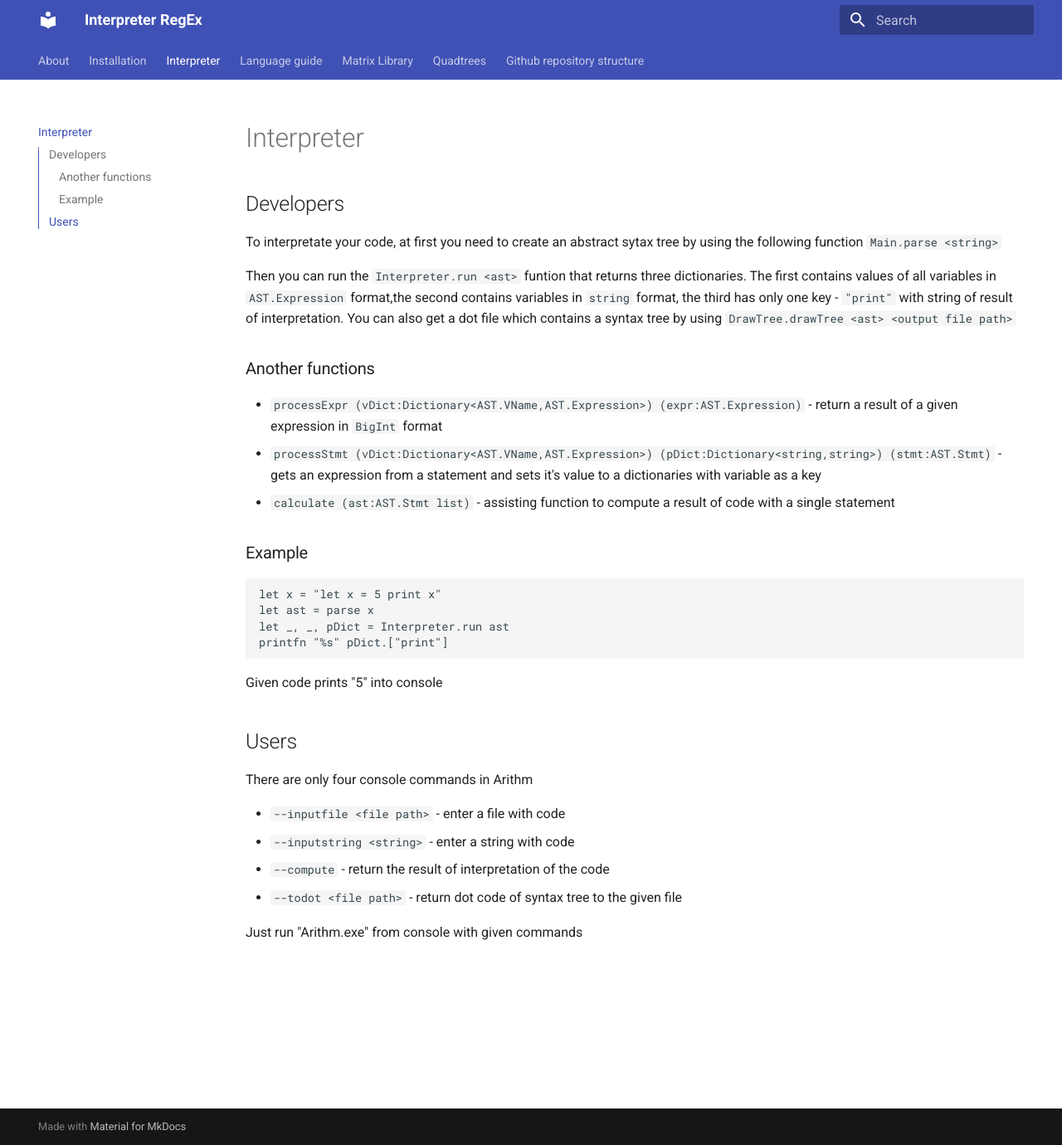
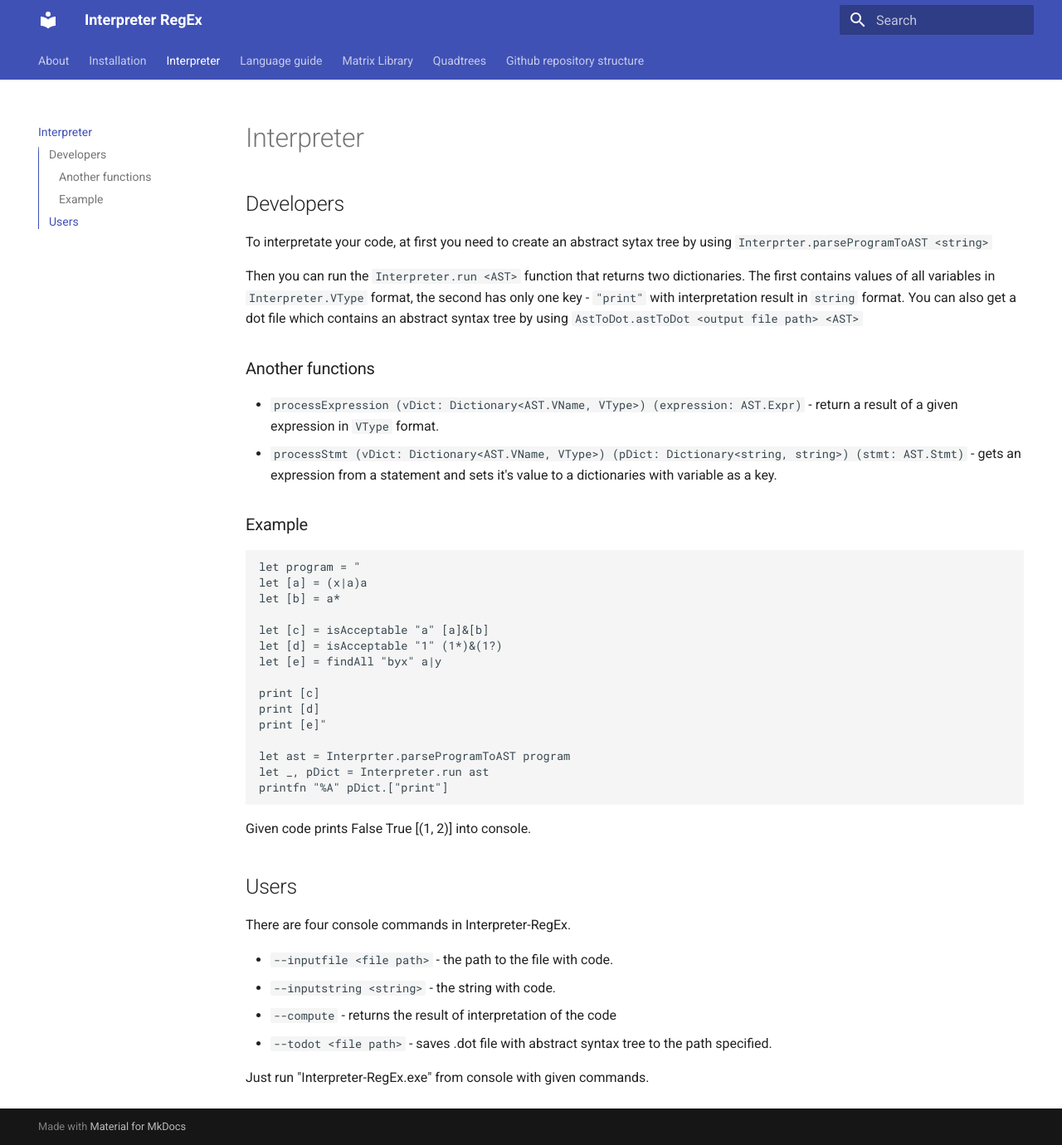
Before and after one commit to vnmsklnk/Interpreter-RegEx, an MkDocs documentation site: the page built from docs/Interpreter.md, in a window 1280 px wide and 1380 px high. Shown: the whole window at 83% size. Built offline with MkDocs 1.6.1 and Material for MkDocs 9.7.7, drawn with Linux system fonts in a browser that asks for light colours.

Commit message:
Interpreter.md rewrite

```diff
--- a/docs/Interpreter.md
+++ b/docs/Interpreter.md
@@ -1,34 +1,47 @@
 # Interpreter
 ## Developers
 
-To interpretate your code, at first you need to create an abstract sytax tree by using the following function
-`Main.parse <string>`
+To interpretate your code, at first you need to create an abstract sytax tree by using `Interprter.parseProgramToAST <string>`
 
-Then you can run the `Interpreter.run <ast>` funtion that returns three dictionaries. The first contains values of all variables in `AST.Expression` format,the second contains variables in `string` format, the third has only one key - `"print"` with string of result of interpretation.
-You can also get a dot file which contains a syntax tree by using `DrawTree.drawTree <ast> <output file path>`
+Then you can run the `Interpreter.run <AST>` function that returns two dictionaries. The first contains values of all variables in `Interpreter.VType` format, the second has only one key - `"print"` with interpretation result in `string` format.
+You can also get a dot file which contains an abstract syntax tree by using `AstToDot.astToDot <output file path> <AST>`
 
 ### Another functions
 
-* `processExpr (vDict:Dictionary<AST.VName,AST.Expression>) (expr:AST.Expression)` - return a result of a given expression in `BigInt` format
-* `processStmt (vDict:Dictionary<AST.VName,AST.Expression>) (pDict:Dictionary<string,string>) (stmt:AST.Stmt)` - gets an expression from a statement and sets it's value to a dictionaries with variable as a key
-* `calculate (ast:AST.Stmt list)` - assisting function to compute a result of code with a single statement
+* `processExpression (vDict: Dictionary<AST.VName, VType>) (expression: AST.Expr)` - return a result of a given expression in `VType` format.
+* `processStmt (vDict: Dictionary<AST.VName, VType>) (pDict: Dictionary<string, string>) (stmt: AST.Stmt)` - gets an expression from a statement and sets it's value to a dictionaries with variable as a key.
 
 ### Example
 
-	let x = "let x = 5 print x"
-	let ast = parse x
-	let _, _, pDict = Interpreter.run ast
-	printfn "%s" pDict.["print"]
+    let program = "
+    let [a] = (x|a)a
+	let [b] = a*
 
-Given code prints "5" into console
+	let [c] = isAcceptable "a" [a]&[b]
+	let [d] = isAcceptable "1" (1*)&(1?)
+	let [e] = findAll "byx" a|y
+
+	print [c]
+	print [d]
+	print [e]"
+
+	let ast = Interprter.parseProgramToAST program
+	let _, pDict = Interpreter.run ast
+	printfn "%A" pDict.["print"]
+
+Given code prints
+    False
+    True
+    [(1, 2)]
+into console.
 
 ## Users
 
-There are only four console commands in Arithm
+There are four console commands in Interpreter-RegEx.
 
-* `--inputfile <file path>` - enter a file with code
-* `--inputstring <string>` - enter a string with code
-* `--compute` - return the result of interpretation of the code
-* `--todot <file path>` - return dot code of syntax tree to the given file
+* `--inputfile <file path>` - the path to the file with code.
+* `--inputstring <string>` - the string with code.
+* `--compute` - returns the result of interpretation of the code
+* `--todot <file path>` - saves .dot file with abstract syntax tree to the path specified.
 
-Just run "Arithm.exe" from console with given commands
+Just run "Interpreter-RegEx.exe" from console with given commands.
```
Also changed, not shown: 3 other files.
